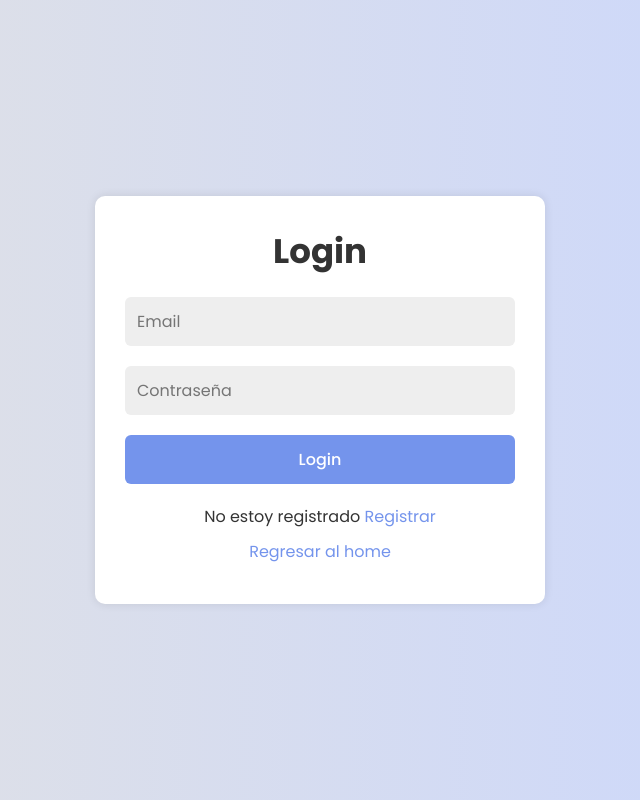
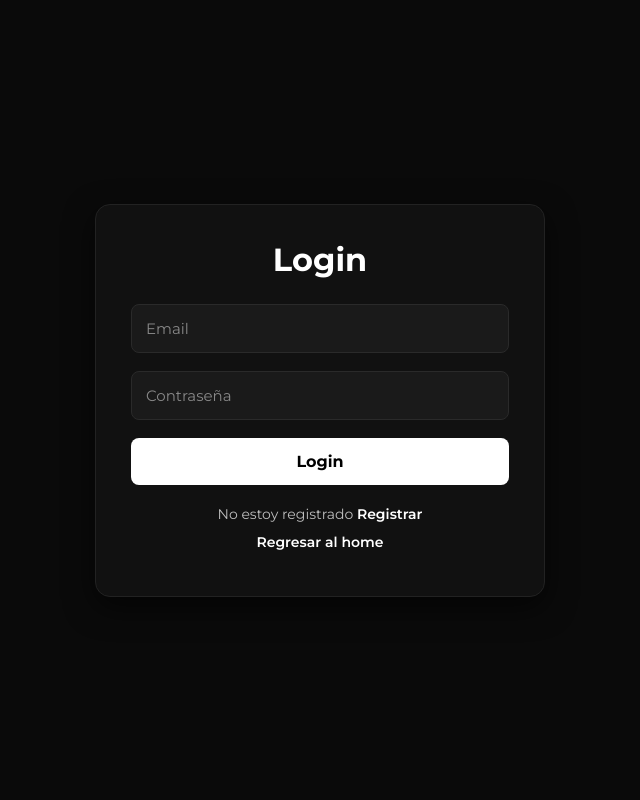
Before and after one commit to jerohincapie18/ecommerce-tienda-deportiva, a PHP site: page /pages/login.php in a window 1280 px wide. Shown: the whole page, without its empty margins (320-960 px from the left). Run offline with PHP 8.4, Linux system fonts and the light colour scheme.

Commit message:
Mis cambios

```diff
--- a/frontend/assets/css/login-register-style.css
+++ b/frontend/assets/css/login-register-style.css
@@ -1,107 +1,138 @@
-@import url('https://fonts.googleapis.com/css2?family=Poppins:wght@400;500;700&display=swap');
+@import url('https://fonts.googleapis.com/css2?family=Montserrat:wght@300;400;500;600;700;800&display=swap');
 
-* {
-    margin: 0;
-    padding: 0;
-    box-sizing: border-box;
-    font-family: "Poppins", serif;
-}
-body {
-    display: flex;
-    justify-content: center;
-    align-items: center;
-    min-height: 100vh;
-    background: linear-gradient(to right, #e2e2e2, #c9d6ff);
-    color: #333;
+*{
+    margin:0;
+    padding:0;
+    box-sizing:border-box;
+    font-family:'Montserrat', sans-serif;
 }
 
-.container {
+body{
+    display:flex;
+    justify-content:center;
+    align-items:center;
+    min-height:100vh;
+    background:#0a0a0a;
+    color:#fff;
+}
+
+.container{
     margin:0 15px;
 }
 
-.form-box {
-    width: 100%;
-    max-width: 450px;
-    padding: 30px;
-    background: #fff;
-    border-radius: 10px;
-    box-shadow: 0 0 10px rgba(0, 0, 0, 0.1);
-}
-/* esta propiedad permite que el login sea la vista prederminada cuando los usuarios abran la pagina*/
-.form-box.active {
-    display: block;
-}
-h2{
-    font-size: 34px;
-    text-align: center;
-    margin-bottom: 20px;
-
-}
-input,
-select {
-    width: 100%;
-    padding: 12px;
-    background: #eee;
-    border-radius: 6px;
-    border: none;
-    font-size: 16px;
-    color: #333;
-    margin-bottom: 20px;
-
-}
-button {
-    width: 100%;
-    padding: 12px;
-    background: #7494ec;
-    border-radius: 6px;
-    border: none;
-    font-size: 16px;
-    cursor: pointer;
-    color: #fff;
-    font-weight: 500;
-    margin-bottom: 20px;
-    transition: 0.5s;
-}
-button:hover {
-    background: #6884d3;
-}
-p{
-    font-size: 14.Spx;
-    text-align: center;
-    margin-bottom: 10px;
+.form-box{
+    width:100%;
+    max-width:450px;
+    padding:35px;
+    background:#111111;
+    border:1px solid #222;
+    border-radius:15px;
+    box-shadow:0 10px 30px rgba(0,0,0,0.6);
+    transition:.3s;
 }
 
- p a {
-    color: #7494ec;
-    text-decoration: none;
- }
-
- p a:hover {
-    text-decoration: underline;
- }
-.error-message {
-    padding: 12px;
-    background: #f8d7da;
-    border-radius: 6px;
-    font-size: 16px;
-    color: #a42834;
-    text-align: center;
-    margin-bottom: 20px;
-}
-h1 {
-    font-size: 50px;
+.form-box:hover{
+    box-shadow:0 15px 40px rgba(0,0,0,0.8);
 }
 
-span {
-    color: #7494ec;
+.form-box.active{
+    display:block;
 }
 
-.box p {
-    font-size: 22px;
+h1{
+    font-size:50px;
+    text-align:center;
+    margin-bottom:20px;
+    font-weight:800;
 }
 
-.box button {
-    display: block;
-    width: 300px;
-    margin: 0 auto;
+h2{
+    font-size:32px;
+    text-align:center;
+    margin-bottom:25px;
+    font-weight:700;
 }
+
+input,
+select{
+    width:100%;
+    padding:14px;
+    margin-bottom:18px;
+    border:none;
+    border-radius:8px;
+    background:#1a1a1a;
+    color:#fff;
+    font-size:15px;
+    border:1px solid #2a2a2a;
+    transition:.3s;
+}
+
+input:focus,
+select:focus{
+    outline:none;
+    border-color:#555;
+    background:#202020;
+}
+
+input::placeholder{
+    color:#888;
+}
+
+button{
+    width:100%;
+    padding:14px;
+    border:none;
+    border-radius:8px;
+    background:#ffffff;
+    color:#000;
+    font-size:16px;
+    font-weight:700;
+    cursor:pointer;
+    transition:.3s;
+    margin-bottom:20px;
+}
+
+button:hover{
+    background:#d4d4d4;
+}
+
+p{
+    text-align:center;
+    font-size:14px;
+    color:#bdbdbd;
+    margin-bottom:10px;
+}
+
+p a{
+    color:#ffffff;
+    text-decoration:none;
+    font-weight:600;
+}
+
+p a:hover{
+    text-decoration:underline;
+}
+
+.error-message{
+    background:#2b1010;
+    color:#ff8a8a;
+    padding:12px;
+    border-radius:8px;
+    text-align:center;
+    margin-bottom:20px;
+}
+
+span{
+    color:#ffffff;
+    font-weight:700;
+}
+
+.box p{
+    font-size:22px;
+}
+
+.box button{
+    display:block;
+    width:300px;
+    margin:20px auto;
+}
```
Also changed, not shown: backend/config/main-config.php (+5 -5 lines).
